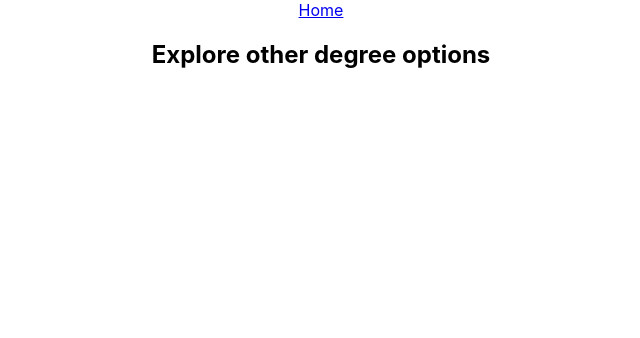
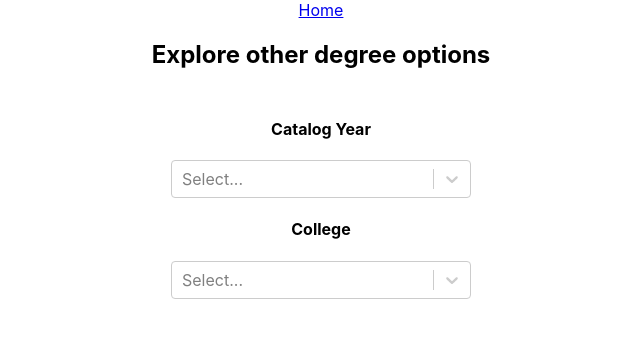
Before and after one commit to ericayee/hci-t6, a React (Create React App) app: page /explore in a window 1280 px wide. Shown: the top 338 px of the page, without its empty margins (319-959 px from the left). Built offline with nearby package versions, Linux system fonts and the light colour scheme.

Commit message:
first version of select menus on explore page

```diff
--- a/package.json
+++ b/package.json
@@ -8,8 +8,10 @@
     "@testing-library/user-event": "^7.1.2",
     "react": "^16.12.0",
     "react-dom": "^16.12.0",
+    "react-dropdown-select": "^4.1.1",
     "react-router-dom": "^5.1.2",
-    "react-scripts": "3.3.1"
+    "react-scripts": "3.3.1",
+    "react-select": "^3.0.8"
   },
   "scripts": {
     "start": "react-scripts start",
--- a/src/App.css
+++ b/src/App.css
@@ -13,3 +13,14 @@
 .explore-wrapper {
   text-align: center;
 }
+
+.select-wrapper {
+  max-width: 500px;
+  margin: 50px auto;
+
+}
+
+.select-menu {
+  width: 300px;
+  margin: 0 auto;
+}
--- a/src/components/Explore.js
+++ b/src/components/Explore.js
@@ -1,12 +1,62 @@
 import React, { Component } from "react";
 import { NavLink } from 'react-router-dom';
+import Select from 'react-select';
+
+const yearOptions = [
+  { value: '2017', label: '2017' },
+  { value: '2018', label: '2018' },
+  { value: '2019', label: '2019' },
+  { value: '2020', label: '2020' }
+];
+
+const collegeOptions = [
+  { value: 'camd', label: 'College of Arts, Media and Design' },
+  { value: 'coe', label: 'College of Engineering' },
+  { value: 'khoury', label: 'Khoury College of Computer Sciences' }
+];
 
 class Explore extends Component {
+  constructor(props) {
+    super(props);
+    this.state = {
+      year: null,
+      college: null
+    };
+  }
+
+  handleYear(val) {
+    this.setState({ year: val.value });
+  };
+
+  handleCollege(val) {
+    this.setState({ college: val.value });
+  };
+
   render() {
+
     return (
       <div className="explore-wrapper">
         <NavLink to="/">Home</NavLink>
         <h2>Explore other degree options</h2>
+        <div className="select-wrapper">
+          <h4>Catalog Year</h4>
+          <Select
+            className="select-menu"
+            options={yearOptions}
+            onChange={this.handleYear.bind(this)}
+          />
+          <h4>College</h4>
+          <Select
+            className="select-menu"
+            options={collegeOptions}
+            onChange={this.handleCollege.bind(this)}
+          />
+        </div>
+        <div className="degree-list-wrapper">
+
+
+        </div>
+
       </div>
     );
   }
```
Also changed, not shown: 2 other files (tests, documents, lock files or other folders).
